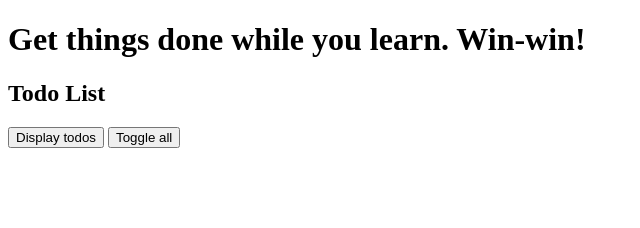
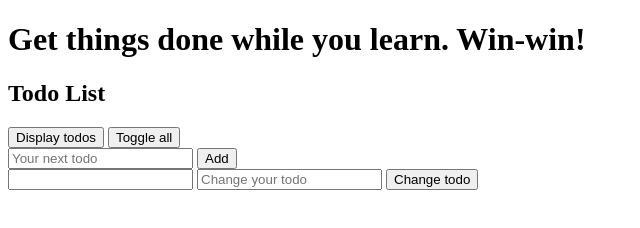
Before and after one commit to trevorberman/watchAndCode_practical_javascript, a website: page index.html in a window 1280 px wide. Shown: the whole page, without its empty margins (0-640 px from the left). Drawn offline with Linux system fonts and the light colour scheme.

Commit message:
Add UI and event handlers for .addTodo & .changeTodo

```diff
--- a/index.html
+++ b/index.html
@@ -10,8 +10,40 @@
   <body>
     <h1>Get things done while you learn. Win-win!</h1>
     <h2>Todo List</h2>
-    <button onclick="todoList.displayTodos()">Display todos</button>
-    <button onclick="todoList.toggleAll()">Toggle all</button>
+
+    <div>
+      <button onclick="todoList.displayTodos()">Display todos</button>
+      <button onclick="todoList.toggleAll()">Toggle all</button>
+    </div>
+
+    <div>
+      <input
+        type="text"
+        id="addTodoTextInput"
+        name="addTodoTextInput"
+        placeholder="Your next todo"
+        maxlength="80"
+        minlength="2"
+      />
+      <button onclick="handlers.addTodo()">Add</button>
+    </div>
+
+    <div>
+      <input
+        type="number"
+        id="changeTodoPositionInput"
+        name="changeTodoPositionInput"
+      />
+      <input
+        type="text"
+        id="changeTodoTextInput"
+        name="changeTodoTextInput"
+        placeholder="Change your todo"
+        maxlength="80"
+        minlength="2"
+      />
+      <button onclick="handlers.changeTodo()">Change todo</button>
+    </div>
     <script src="script.js" async></script>
   </body>
 </html>
--- a/script.js
+++ b/script.js
@@ -1,26 +1,26 @@
 // Watch and Code Practical Javascript - Todo List Build and Learn
 
-// V7 Requirements
-// [x] Add a 'display todos' button to the web interface.
-// [x] Add a 'toggle all' button to the web interface.
-// [x] Clicking 'display todos' calls todoList.displayTodos
-// [x] Clicking 'toggle all' calls todoList.toggleAll
+// V8 Requirements
+// [x] Add working UI for .addTodo
+// [x] Add working UI for .changeTodo
+// [] Add working UI for .deleteTodo
+// [] Add working UI for .toggleCompleted
 // -------------------------------------
 
 // Store the todos array on an object
 let todoList = {
   todos: [],
-  // displays todo information via object properties
+  // Display todo information via object properties
   // Refactored for ES6 method definition shorthand
   displayTodos () {
-    // shows if .todos is empty
+    // Show if .todos is empty
     if (this.todos.length === 0) {
       console.log(
         "Your todos list is empty. Try todoList.addTodo('first todo')"
       )
     } else {
-      // shows completed property status
-      // shows todoText property content
+      // Show completed property status
+      // Show todoText property content
       let todo = {}
       const incomplete = '[ ] '
       const complete = '[x] '
@@ -35,7 +35,7 @@ let todoList = {
       }
     }
   },
-  // adds todo objects
+  // Add todo objects
   addTodo (todoText) {
     this.todos.push({
       todoText: todoText,
@@ -43,18 +43,18 @@ let todoList = {
     })
     this.displayTodos()
   },
-  // changes the todoText property
-  changeTodo (arrayIndex, todoText) {
-    this.todos[arrayIndex].todoText = todoText
+  // Change the todoText property
+  changeTodo (position, todoText) {
+    this.todos[position].todoText = todoText
     this.displayTodos()
   },
-  // toggles the completed property
-  toggleCompleted (arrayIndex) {
-    let todo = this.todos[arrayIndex]
+  // Toggle the completed property
+  toggleCompleted (position) {
+    let todo = this.todos[position]
     todo.completed = !todo.completed
     this.displayTodos()
   },
-  // toggles the completed property of all todos - see logic below
+  // Toggle the completed property of all todos - see logic below
   toggleAll () {
     let totalTodos = this.todos.length
     let completedTodos = 0
@@ -79,9 +79,37 @@ let todoList = {
     }
     this.displayTodos()
   },
-  // deletes todo objects
-  deleteTodo (arrayIndex) {
-    this.todos.splice(arrayIndex, 1)
+  // Delete todo objects
+  deleteTodo (position) {
+    this.todos.splice(position, 1)
     this.displayTodos()
   }
 }
+
+// Create methods for inline HTML click events - cleaner than writing as eventListener callbacks
+let handlers = {
+  addTodo () {
+    // Get todo from #addTodoTextInput
+    let addTodoTextInput = document.getElementById('addTodoTextInput')
+    // Add todo to the list
+    todoList.addTodo(addTodoTextInput.value)
+    // Reset #addTodoTextInput
+    addTodoTextInput.value = ''
+  },
+  changeTodo () {
+    // Get position of array item from #changeTodoPositionInput
+    let changeTodoPositionInput = document.getElementById(
+      'changeTodoPositionInput'
+    )
+    // Get revised todo from #changeTodoTextInput
+    let changeTodoTextInput = document.getElementById('changeTodoTextInput')
+    // Change existing todo
+    todoList.changeTodo(
+      changeTodoPositionInput.valueAsNumber,
+      changeTodoTextInput.value
+    )
+    // Reset #changeTodoPositionInput and #changeTodoTextInput
+    changeTodoPositionInput.value = ''
+    changeTodoTextInput.value = ''
+  }
+}
```
